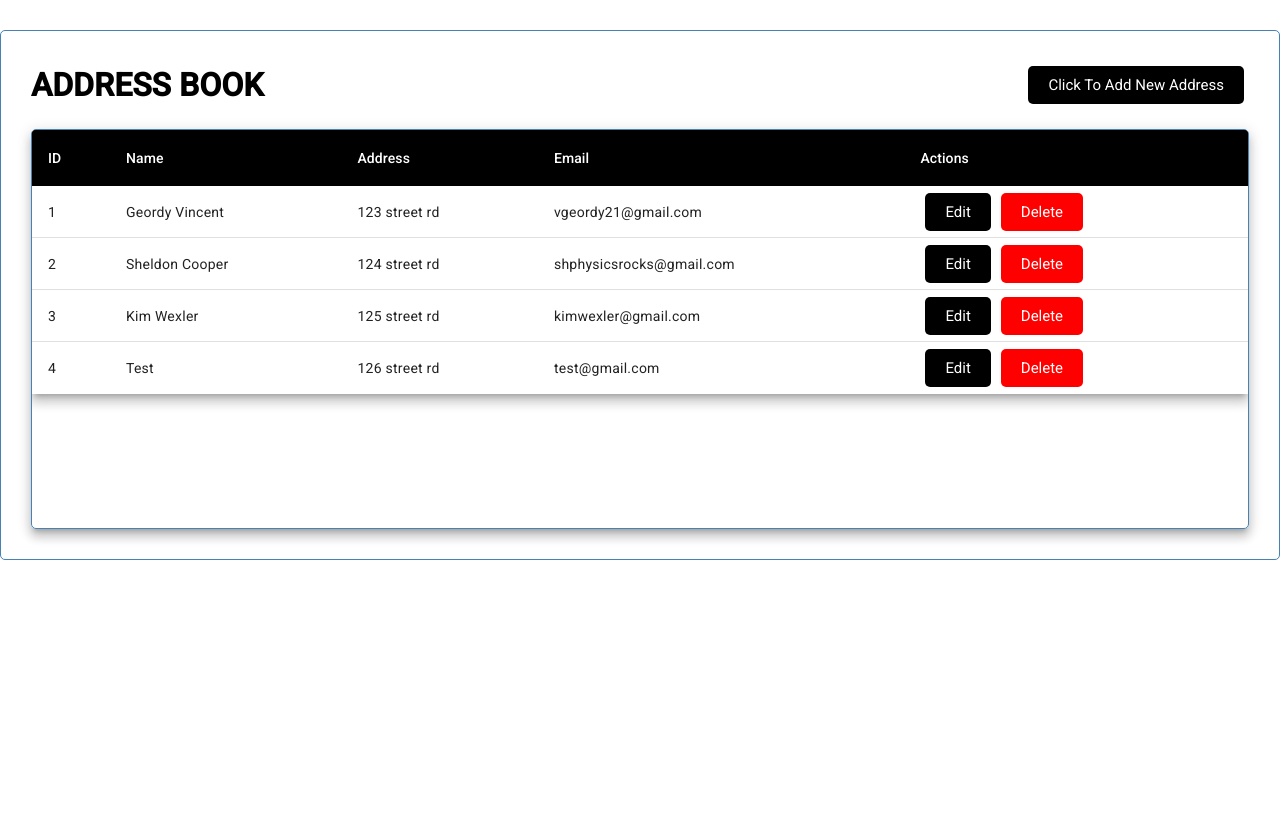
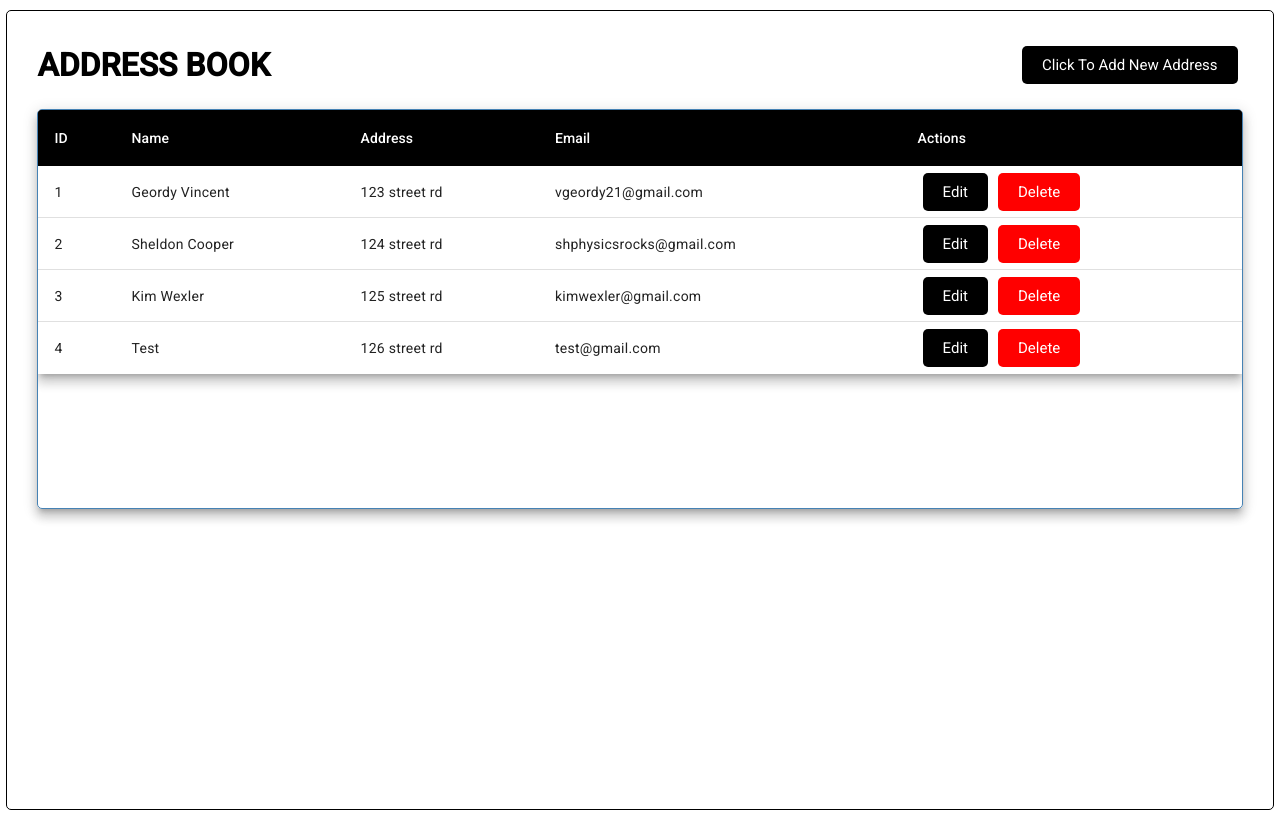
Before and after one commit to vgeordy/address-book, an Angular app: page / in a window 1280 px wide. Built offline with nearby package versions, Linux system fonts and the light colour scheme; data requests are answered from the project's data file.

Commit message:
Change global container style

```diff
--- a/src/styles.css
+++ b/src/styles.css
@@ -7,15 +7,17 @@
 }
 
 body {
-  font-family: "Poppins", sans-serif;
+  font-family:"Poppins",sans-serif;
+
 }
 
 .container {
-  max-width: 100%;
-  margin: 30px auto;
+  height: 100%;
+  max-width: 99%;
+  margin: 10px auto;
   overflow: auto;
-  min-height: 300px;
-  border: 1px solid steelblue;
+  /* min-height: 300px; */
+  border: 1px solid black;
   padding: 30px;
   border-radius: 5px;
 }
```
